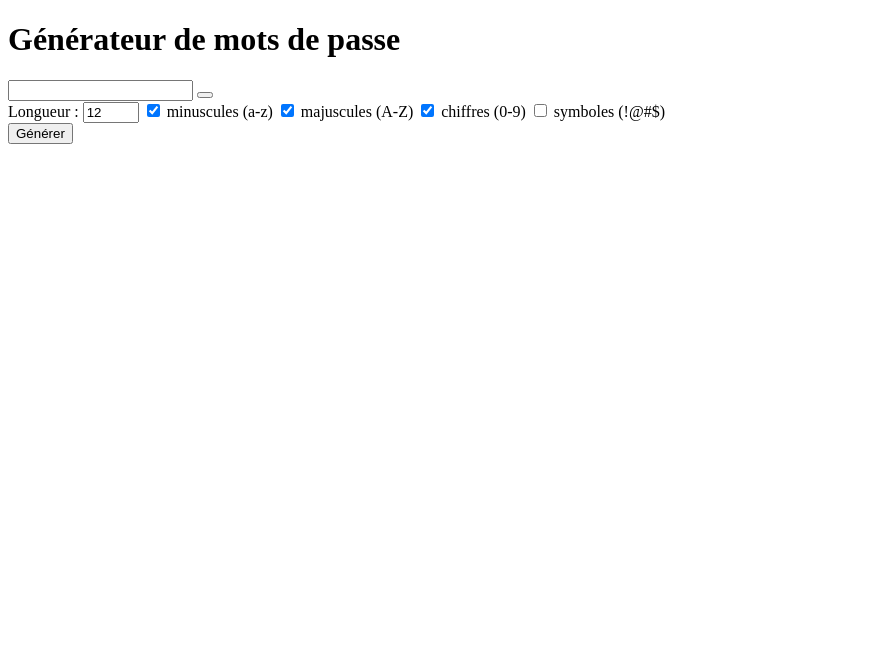
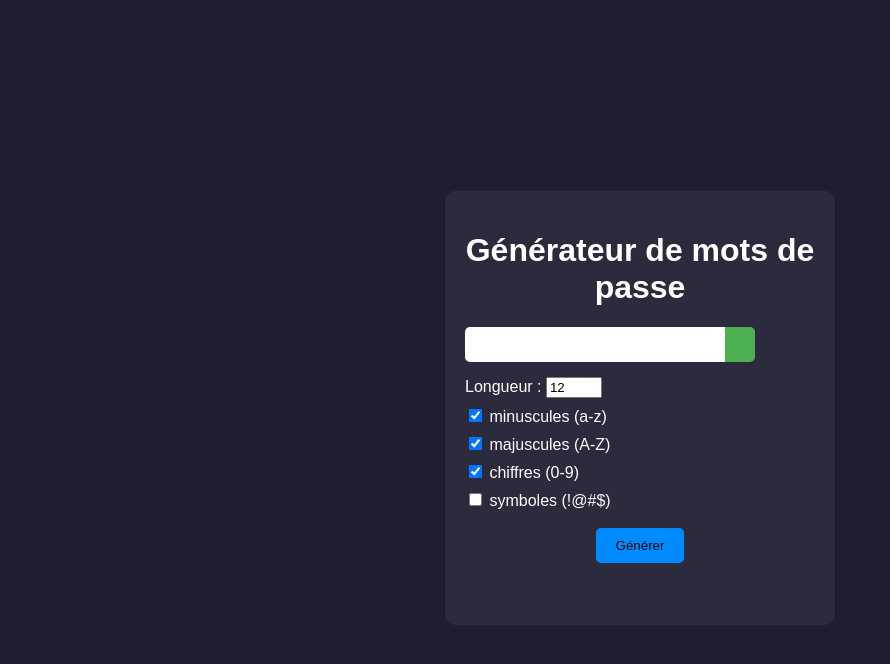
Before and after one commit to yosra-coder/test_github, a plain HTML site: page index.html in a window 1280 px wide. Shown: the whole page, without its empty margins (0-890 px from the left). Drawn offline with Linux system fonts and the light colour scheme.

Commit message:
ajout de css

```diff
--- a/index.html
+++ b/index.html
@@ -4,7 +4,72 @@
     <meta charset="UTF-8">
     <meta name="viewport" content="width=device-width, initial-scale=1.0">
     <title>Générateur de mots de passe</title>
-    <style></style>
+    <style>
+        body {
+            background: #1e1e2f;
+            color: white;
+            font-family: Arial, sans-serif;
+            display: flex;
+            justify-content: center;
+            align-items: center;
+            height: 100vh;
+        }
+
+        .container {
+            background: #2b2b3d;
+            padding: 20px;
+            border-radius: 10px;
+            width: 350px;
+            text-align: center;
+        }
+
+        .output {
+            display: flex;
+            margin-bottom: 15px;
+        }
+
+        .output input {
+            flex: 0.8;
+            padding: 10px;
+            border: none;
+            border-radius: 5px 0 0 5px;
+        }
+
+        .output button {
+            padding: 0 15px;
+            border: none;
+            background: #4caf50;
+            cursor: pointer;
+            border-radius: 0 5px 5px 0;
+        }
+
+        button.generate {
+            margin-top: 10px;
+            padding: 10px 20px;
+            background: #008cff;
+            border: none;
+            cursor: pointer;
+            border-radius: 5px;
+            transition: transform 0.2s;
+        }
+
+        button.generate:hover {
+            transform: scale(1.05);
+            background: #0a9cff;
+        }
+
+        #msg {
+            margin-top: 10px;
+            color: #4caf50;
+            font-size: 14px;
+            height: 18px;
+        }
+        .options label {
+            display: block;
+            margin: 8px 0;
+            text-align: left;
+        }
+    </style>
 </head>
 <body>
     <div class="container">
```
